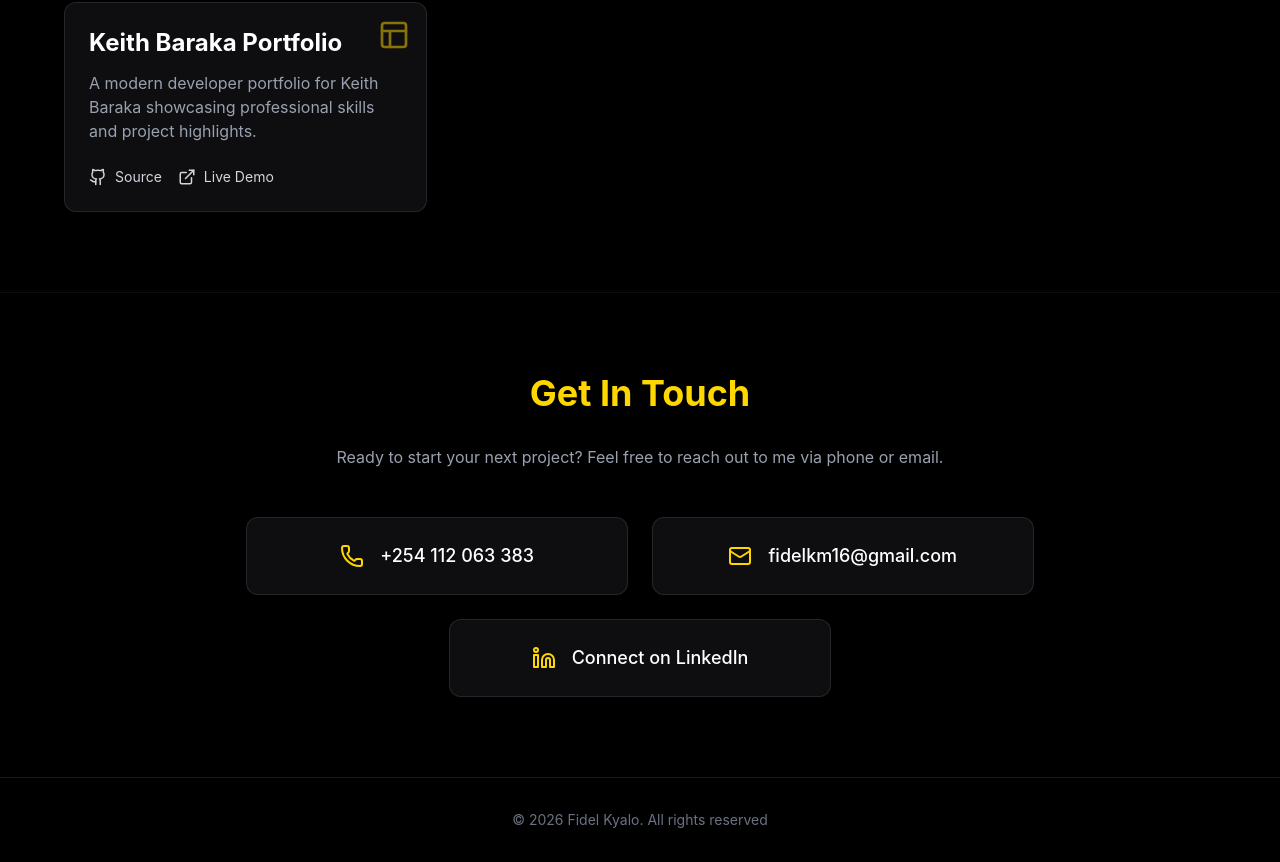
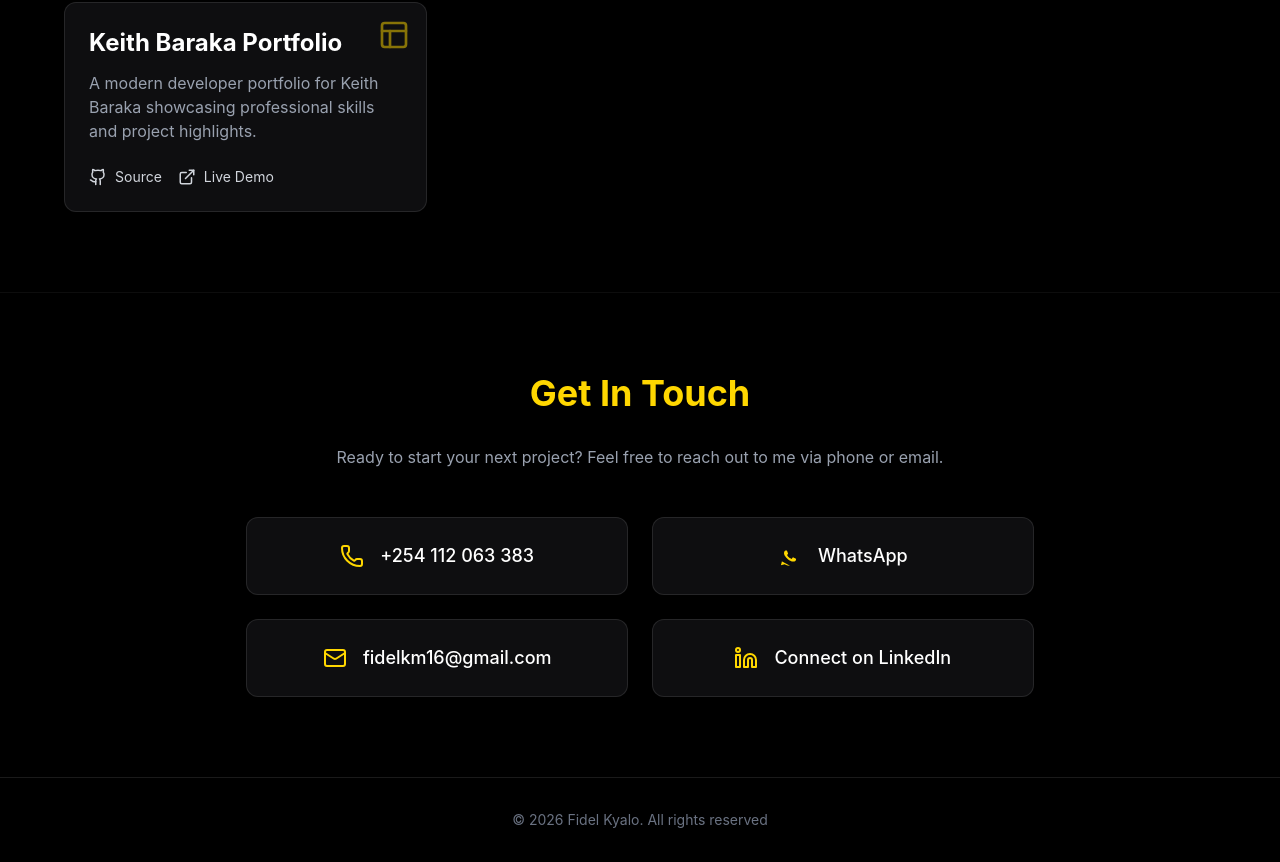
Before and after one commit to Fidelkyalo/Fidel_Portfolio, a React (Vite) app: page / in a window 1280 px wide. Shown: the part 2233-3095 px from the top of the page. Built offline with nearby package versions, Linux system fonts and the light colour scheme.

Commit message:
Add WhatsApp icon and link

```diff
--- a/src/App.jsx
+++ b/src/App.jsx
@@ -239,6 +239,13 @@
                 <span className="text-lg font-medium">+254 112 063 383</span>
               </a>
 
+              <a href="https://wa.me/254112063383" target="_blank" rel="noopener noreferrer" className="glass-card px-8 py-6 rounded-xl flex items-center gap-4 hover:scale-105 transition-transform w-[90%] md:w-[45%] justify-center group border border-white/5 hover:border-gold/30 bg-black/50">
+                <svg viewBox="0 0 24 24" fill="currentColor" className="text-gold group-hover:text-white transition-colors w-6 h-6">
+                  <path d="M17.472 14.382c-.297-.149-1.758-.867-2.03-.967-.273-.099-.471-.148-.67.15-.197.297-.767.966-.94 1.164-.173.199-.347.223-.644.075-.297-.15-1.255-.463-2.39-1.475-.883-.788-1.48-1.761-1.653-2.059-.173-.297-.018-.458.13-.606.134-.133.298-.347.446-.52.149-.174.198-.298.298-.497.099-.198.05-.371-.025-.52-.075-.149-.669-1.612-.916-2.207-.242-.579-.487-.5-.669-.51-.173-.008-.371-.01-.57-.01-.198 0-.52.074-.792.372-.272.297-1.04 1.016-1.04 2.479 0 1.462 1.065 2.875 1.213 3.074.149.198 2.096 3.2 5.077 4.487.709.306 1.262.489 1.694.625.712.227 1.36.195 1.871.118.571-.085 1.758-.719 2.006-1.413.248-.694.248-1.289.173-1.413-.074-.124-.272-.198-.57-.347m-5.421 7.403h-.004a9.87 9.87 0 01-5.031-1.378l-.361-.214-3.741.982.998-3.648-.235-.374a9.86 0 01-1.51-5.26c.001-5.45 4.436-9.884 9.888-9.884 2.64 0 5.122 1.03 6.988 2.898a9.825 0 012.893 6.994c-.003 5.45-4.437 9.884-9.885 9.884m8.413-18.297A11.815 11.815 0 0012.05 0C5.495 0 .16 5.335.157 11.892c0 2.096.547 4.142 1.588 5.945L.057 24l6.305-1.654a11.882 11.882 0 005.683 1.448h.005c6.554 0 11.89-5.335 11.893-11.893a11.821 0 00-3.48-8.413z" />
+                </svg>
+                <span className="text-lg font-medium">WhatsApp</span>
+              </a>
+
               <a href="mailto:fidelkm16@gmail.com" className="glass-card px-8 py-6 rounded-xl flex items-center gap-4 hover:scale-105 transition-transform w-[90%] md:w-[45%] justify-center group border border-white/5 hover:border-gold/30 bg-black/50">
                 <Mail className="text-gold group-hover:text-white transition-colors w-6 h-6" />
                 <span className="text-lg font-medium">fidelkm16@gmail.com</span>
```
